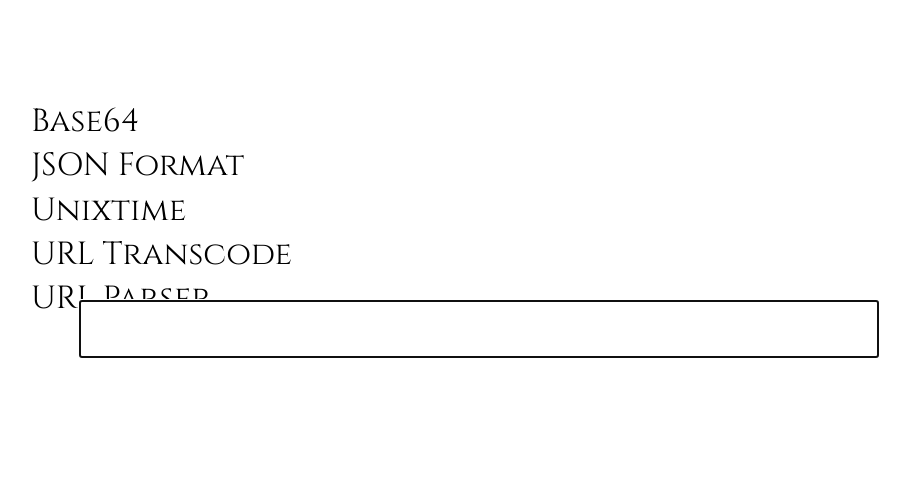
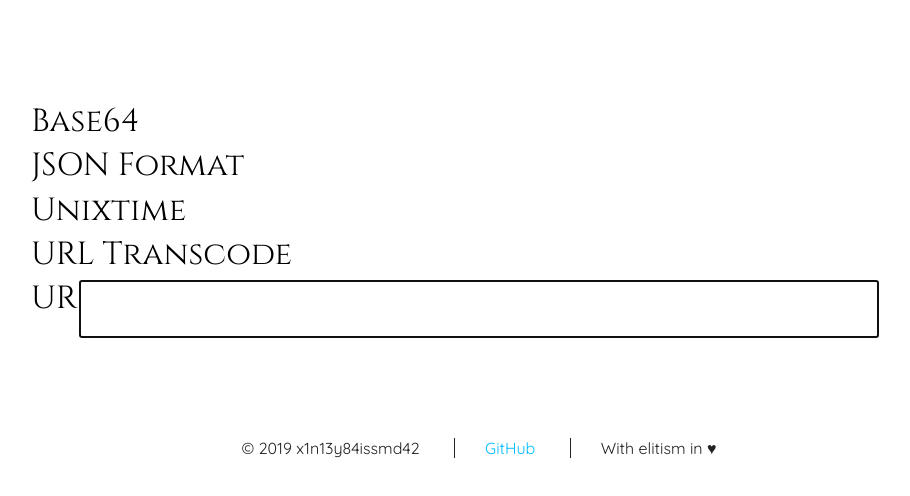
Before and after one commit to x1n13y84issmd42/70015, a plain HTML site: page index.html in a window 1280 px wide. Shown: the whole page, without its empty margins (161-1071 px from the left). Drawn offline with Linux system fonts and the light colour scheme; a web font is replaced by a local one.

Commit message:
Added a footer.

```diff
--- a/index.html
+++ b/index.html
@@ -93,7 +93,17 @@
 		</script>
 	</head>
 	<body>
-		<input type="text" name="" id="filter" autofocus>
+		<div id="front-center">
+			<input type="text" name="" id="filter" autofocus>
+			<div class="footer">
+				<span class="c">© 2019 x1n13y84issmd42</span>
+				<span class="pipe"></span>
+				<a href="https://github.com/x1n13y84issmd42/bashttpd">GitHub</a>
+				<span class="pipe"></span>
+				<span class="c">With elitism in ♥</span>
+			</div>
+		</div>
+
 		<div id="tools"><div class="tool unfocused col2" id="base64" data-tag="base64">
 	<div class="preview"><h1>Base64</h1></div>
 	<div class="controls">
--- a/style.css
+++ b/style.css
@@ -247,6 +247,38 @@
 #unixtime .typographyDate > .l49 {font-size: 10.20pt;}
 #unixtime .typographyDate > .l50 {font-size: 10.00pt;}
 
+#front-center {
+	position: absolute;
+	left: 50%;
+	width: 800px;
+	margin-left: -400px;
+	top: 35%;
+}
+
+#filter {
+	width: 800px;
+	font-size: 32pt;
+	font-family: Quicksand;
+}
+
+.footer {
+	clear: both;
+	text-align: center;
+	padding-top: 100px;
+	font-size: 12pt;
+	color: #222;
+}
+
+.footer > a {
+	color: #00BBFF;
+	text-decoration: none;
+}
+
+.footer > .pipe {
+	border-right: 1px #222 solid;
+	margin: 0 30px;
+}
+
 .urlprop {
 	font-size: 16px;
 }
--- a/tools-list.css
+++ b/tools-list.css
@@ -76,17 +76,6 @@
 	/* position: relative; */
 }
 
-#filter {
-	position: absolute;
-	left: 50%;
-	width: 800px;
-	margin-left: -400px;
-	top: 50%;
-	margin-top: -100px;
-	font-size: 32pt;
-	font-family: Quicksand;
-}
-
 .tool > .controls {
 	position: absolute;
 	left: 0;
```
Also changed, not shown: tpl/prologue.html (+11 -1 lines).
